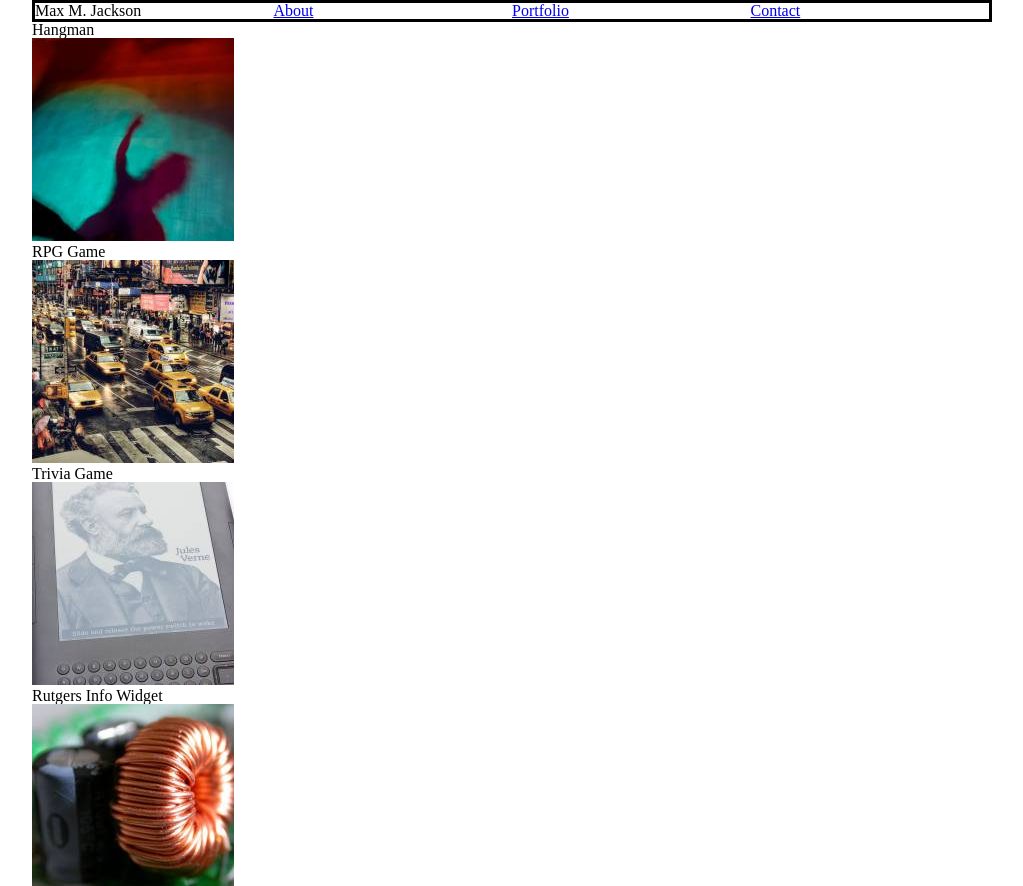
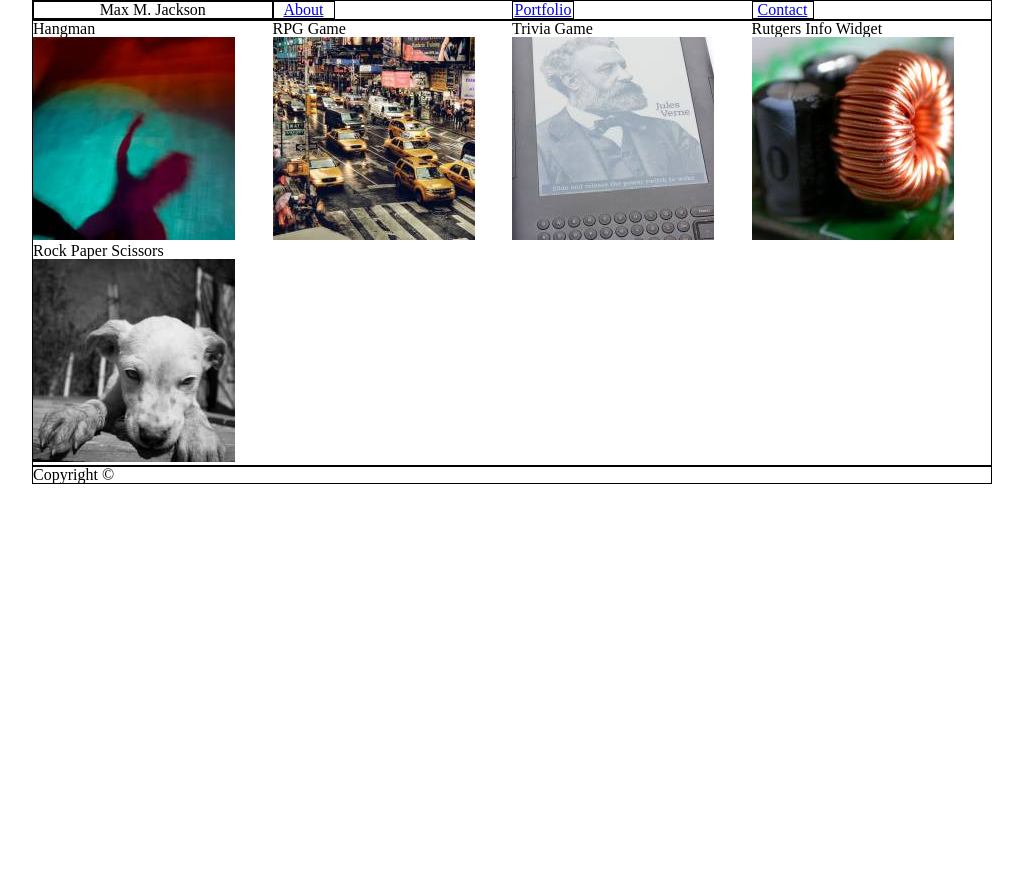
Before and after one commit to maxjcoder/Basic-Portfolio, a plain HTML site: page portfolio.html in a window 1280 px wide. Shown: the top 886 px of the page, without its empty margins (128-1151 px from the left). After the commit the page ends 800 px from the top, so only its background shows below. Drawn offline with Linux system fonts and the light colour scheme.

Commit message:
small changes

```diff
--- a/assets/css/style.css
+++ b/assets/css/style.css
@@ -1,6 +1,5 @@
 html {
     background-color: white;
-    background-image:
 }
 
 body {
@@ -16,13 +15,40 @@ body {
 .grid {
     display: grid;
     grid-template-columns: 25% 25% 25% 25%;
-    border: solid;
+    border: 1px solid;
+}
+
+.name {
+    text-align: center;
+    border: 1px solid;
+}
+
+.about {
+    width: 60px;
+    text-align: center;
+    border: 1px solid;
+}
+
+.portfolio {
+    width: 60px;
+    text-align: center;
+    border: 1px solid;
+}
+
+.contact {
+    width: 60px;
+    text-align: center;
+    border: 1px solid;
 }
 
 .par {
-    border: solid;
+    border: 1px solid;
+}
+
+.contact-form {
+    border: 1px solid;
 }
 
 .footer {
-    border: solid;
+    border: 1px solid;
 }
--- a/portfolio.html
+++ b/portfolio.html
@@ -39,8 +39,11 @@
 
     <!-- PORTFOLIO COMMENTS -->
 
-    <div>
+    <div class="mainportfolio">
         <portfolio>
+
+            <div class="grid">
+
                 <div>
                     <h3>Hangman</h3>
                     <img src="../Basic-Portfolio/assets/images/hangman.jpg" alt="Family">
@@ -65,6 +68,9 @@
                     <h3>Rock Paper Scissors</h3>
                     <img src="../Basic-Portfolio/assets/images/rockpaperscissors.jpg" alt="Family">
                 </div>
+
+            </div>
+
         </portfolio>
     </div>
 
```
Also changed, not shown: index.html (+0 -1 lines). Lines whose indentation alone changed are shown as unchanged.
